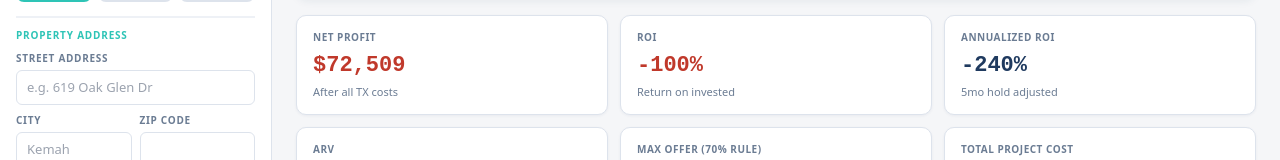
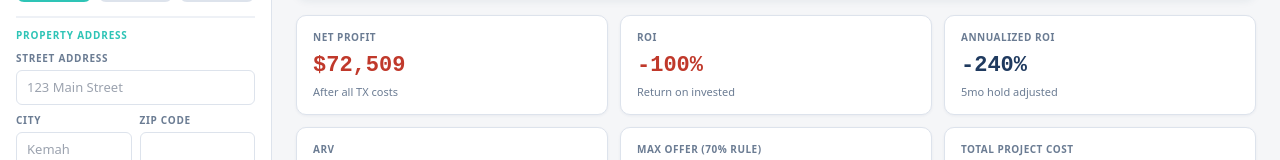
Before and after one commit to C060291M/TexasFlipIQ, a Next.js app: page /dashboard in a window 1280 px wide. Shown: the part 251-411 px from the top of the page. Built offline with nearby package versions, Linux system fonts and the light colour scheme.

Commit message:
Update PropertySidebar.tsx

```diff
--- a/src/components/forms/PropertySidebar.tsx
+++ b/src/components/forms/PropertySidebar.tsx
@@ -82,7 +82,7 @@ export function PropertySidebar({ input, onUpdate }: Props) {
       <span style={sec}>Property Address</span>
       <div style={{ marginTop:8 }}>
         <label style={lbl}>Street address</label>
-        <input type="text" value={input.address??''} onChange={e => onUpdate('address', e.target.value)} placeholder="e.g. 619 Oak Glen Dr" style={box} />
+        <input type="text" value={input.address??''} onChange={e => onUpdate('address', e.target.value)} placeholder="123 Main Street" style={box} />
       </div>
       <div style={{ display:'grid', gridTemplateColumns:'1fr 1fr', gap:8, marginTop:8 }}>
         <div><label style={lbl}>City</label><input type="text" value={input.city??''} onChange={e => onUpdate('city', e.target.value)} placeholder="Kemah" style={box} /></div>
```
